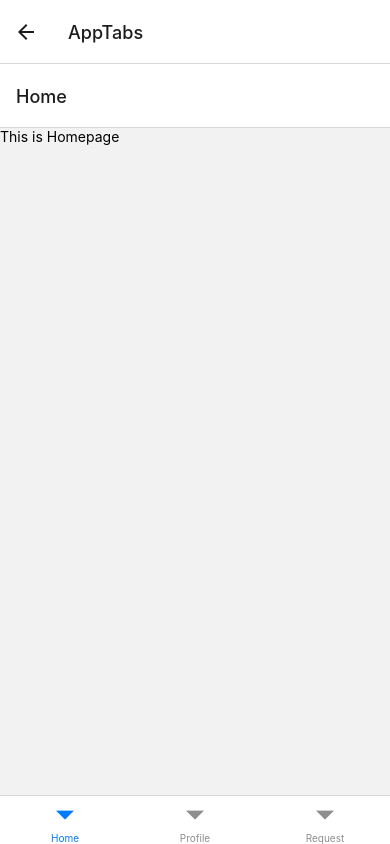
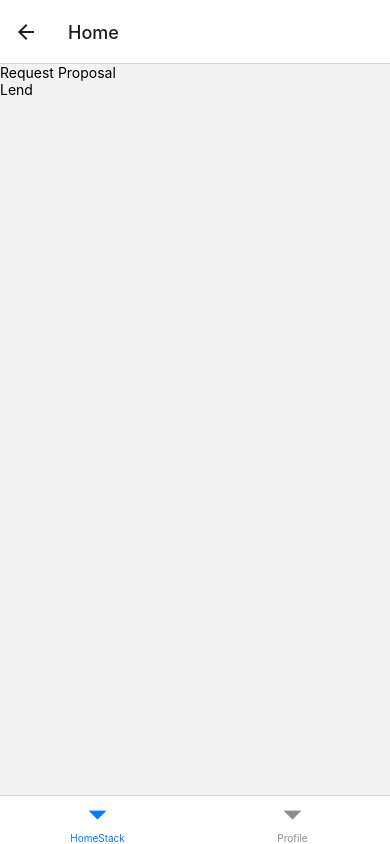
Before and after one commit to Kellories/fiducia, a React Native app: screen /AppTabs in a window 390 px wide. Built offline with nearby package versions, Linux system fonts and the light colour scheme.

Commit message:
feat: created button component for navi + lend

```diff
--- a/App.js
+++ b/App.js
@@ -15,8 +15,8 @@ const App = () =>{
     <SafeAreaProvider>
       <NavigationContainer>
         <Stack.Navigator>
-          <Stack.Screen name = 'Login' component={Login}/>
-          <Stack.Screen name = "AppTabs" component={AppTabs}/>
+          <Stack.Screen name = 'Login' component={Login} options={{headerShown : false}}/>
+          <Stack.Screen name = "AppTabs" component={AppTabs} options={{headerShown : false}}/>
         </Stack.Navigator>
       </NavigationContainer>
     </SafeAreaProvider>
--- /dev/null
+++ b/src/components/HomeNavBtn.jsx
@@ -0,0 +1,15 @@
+import { Pressable, Text, View } from "react-native";
+
+const HomeNavButton = ({name,onPress}) =>{
+
+    return(
+        <Pressable onPress = {onPress}>
+            <View>
+                <Text>
+                    {name}
+                </Text>
+            </View>
+        </Pressable>
+    )
+}
+export default HomeNavButton
--- a/src/pages/AppTabs.jsx
+++ b/src/pages/AppTabs.jsx
@@ -8,9 +8,8 @@ const Tab = createBottomTabNavigator();
 const AppTabs = () => {
     return(
         <Tab.Navigator>
-            <Tab.Screen name = "Home" component={Home}/>
-            <Tab.Screen name = "Profile" component={Profile}/>
-            <Tab.Screen name = "Request" component = {Request}/>
+            <Tab.Screen name = "HomeStack" component={Home} options={{headerShown : false}}/>
+            <Tab.Screen name = "Profile" component={Profile} options={{headerShown : false}}/>
         </Tab.Navigator>
     )
 }
--- a/src/pages/Home.jsx
+++ b/src/pages/Home.jsx
@@ -1,13 +1,28 @@
 import {Text, SafeAreaView} from "react-native"
+import Request from "./Request"
+import Lend from "./Lend";
+import HomeNavButton from "../components/HomeNavBtn"
+import { createNativeStackNavigator } from "@react-navigation/native-stack";
+const Stack = createNativeStackNavigator()
 
-
-
-const Home = () => {
+const Home = ({navigation}) => {
     return(
         <SafeAreaView>
-            <Text>This is Homepage</Text>
+            <HomeNavButton name = "Request Proposal" onPress={()=>{navigation.navigate("Request")}}/>
+            <HomeNavButton name = "Lend" onPress={()=>{navigation.navigate("Lend")}}/>
         </SafeAreaView>
     )
 
 }
-export default Home
+
+const HomeStack = () => {
+    return (
+        <Stack.Navigator>
+            <Stack.Screen name='Home' component={Home} options={{ headerShown: true }} />
+            <Stack.Screen name='Request' component={Request} options={{ headerShown: true}} />
+            <Stack.Screen name='Lend' component={Lend} options={{ headerShown: true}} />
+        </Stack.Navigator>
+    )
+
+}
+export default HomeStack
--- a/src/pages/Lend.jsx
+++ b/src/pages/Lend.jsx
@@ -0,0 +1,11 @@
+
+import {Text, SafeAreaView} from "react-native"
+
+const Lend = () => {
+    return(
+        <SafeAreaView>
+            <Text>Lend Page</Text>
+        </SafeAreaView>
+    )
+}
+export default Lend
```
